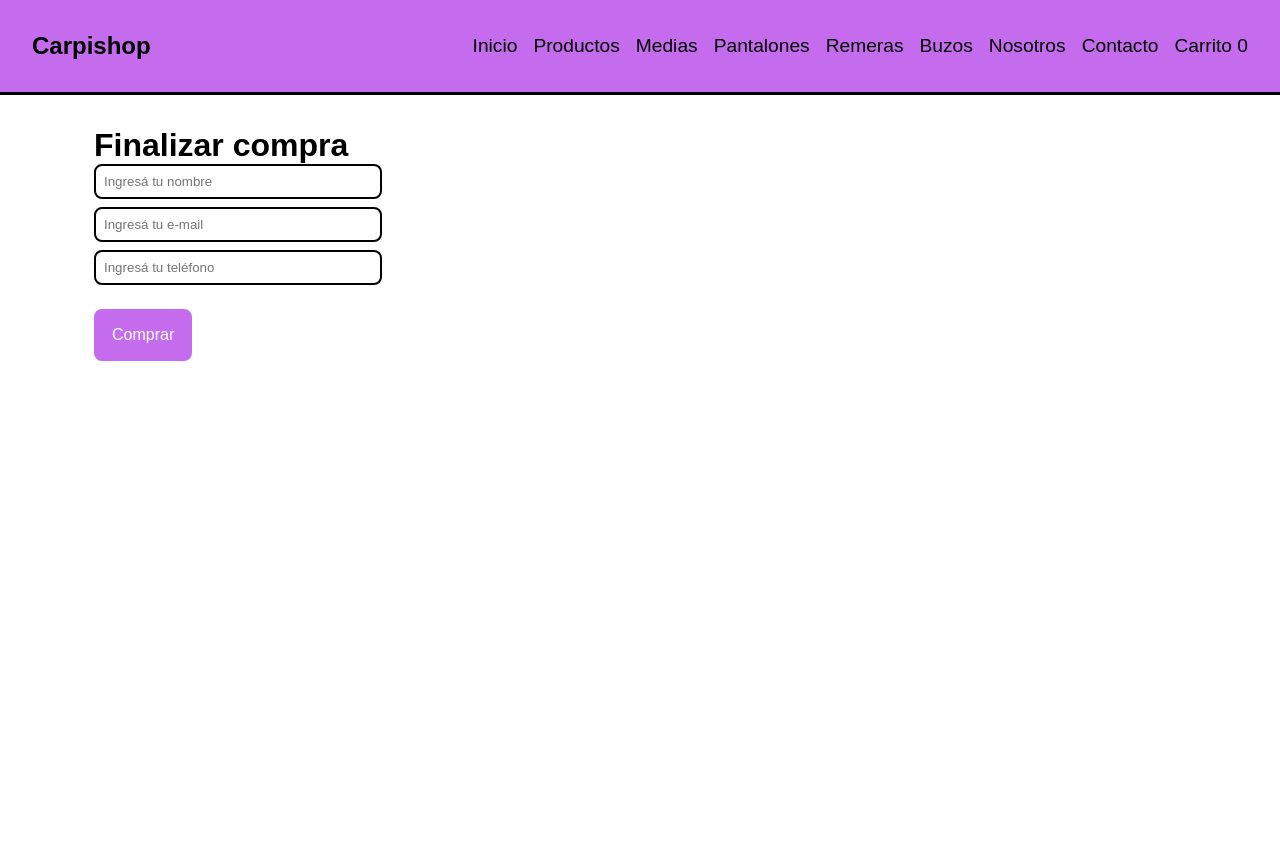
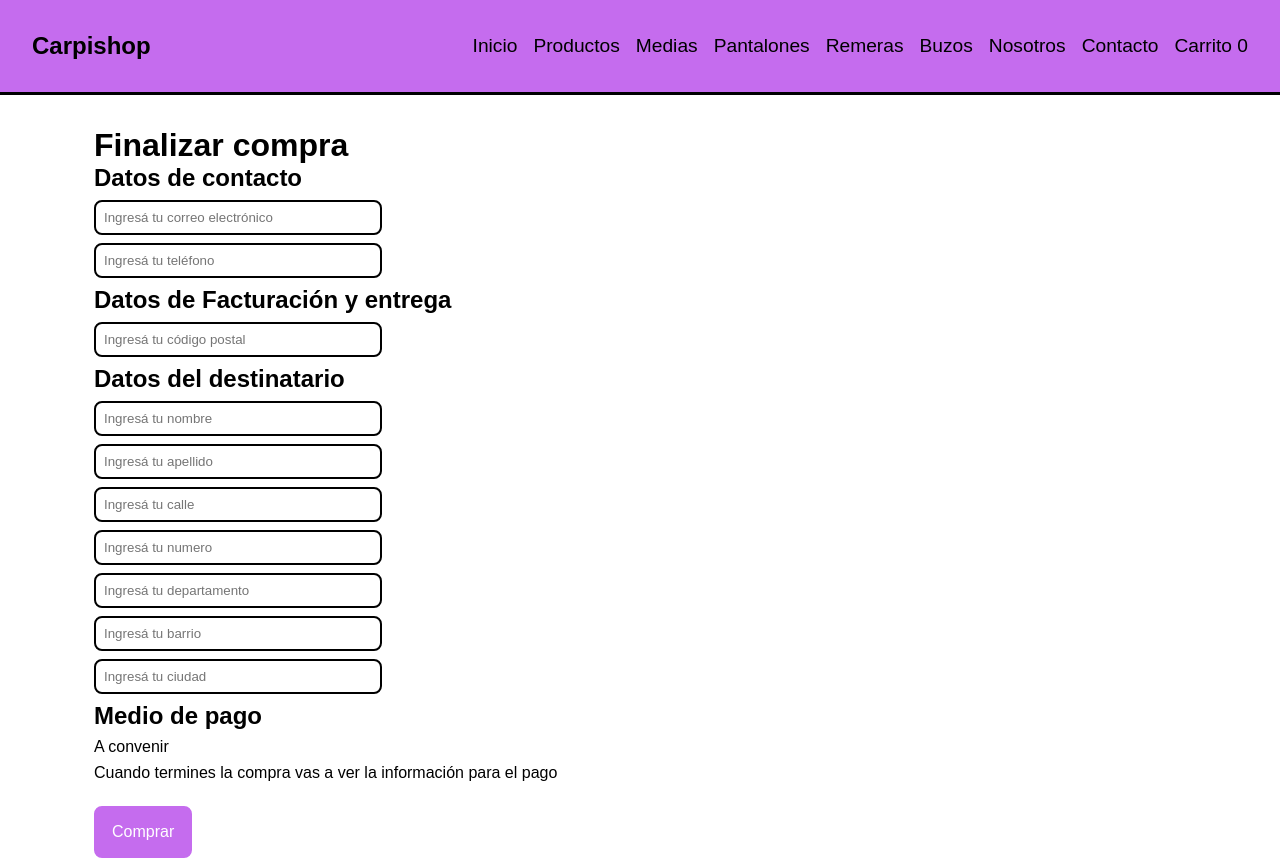
Before and after one commit to CristianEstMaida/tienda-de-ropa-react, a React (Create React App) app: page /checkout in a window 1280 px wide. Before the commit the page ends 800 px from the top, so only its background shows below. Built offline with nearby package versions, Linux system fonts and the light colour scheme.

Commit message:
Update Checkout.jsx

```diff
--- a/src/components/Checkout.jsx
+++ b/src/components/Checkout.jsx
@@ -1,4 +1,5 @@
 import React, { useContext, useState } from 'react'
+import { Link } from 'react-router-dom'
 import { CartContext } from '../context/CartContext';
 import { useForm } from 'react-hook-form';
 import { collection, addDoc } from "firebase/firestore";
@@ -21,6 +22,8 @@ const Checkout = () => {
         }
         console.log(pedido);
 
+
+
         const pedidosRef = collection(db, "pedidos");
 
         addDoc(pedidosRef, pedido)
@@ -34,8 +37,20 @@ const Checkout = () => {
     if (pedidoId) {
         return (
             <div className="container">
-                <h1 className="main-title">Muchas gracias por tu compra</h1>
+                {/* <h1 className="main-title">Muchas gracias por tu compra</h1> */}
                 <p>Tu número de pedido es: {pedidoId}</p>
+                <h2>En espera de pago</h2>
+                <p>¡Hola! ¿Cómo estás?</p>
+                <p>Nos vamos a poner en contacto por correo electrónico para arreglar los detalles del pago.</p>
+                <p>¡Gracias por tu compra!</p>
+                <h2>Cómo seguir el pedido</h2>
+                <p>Te enviaremos un correo electrónico con un link a esta página para seguir la entrega de tu compra</p>
+                <h2>Informaciones del pedido</h2>
+                <h2>Forma de entrega</h2>
+                <p>Nos comunicaremos para coordinar la entrega del producto</p>
+                <Link className="enviar" to="/">Seguir comprando</Link>
+                {/* <h2>Pedido realizado</h2>
+                <p>Dia mes, horas minutos</p> */}
             </div>
         )
     }
@@ -44,14 +59,33 @@ const Checkout = () => {
     <div className="container">
         <h1 className="main-title">Finalizar compra</h1>
         <form className="formulario" onSubmit={handleSubmit(comprar)}>
+            <h2>Datos de contacto</h2>
+            <input type="email" placeholder="Ingresá tu correo electrónico" {...register("email")} />
+            <input type="phone" placeholder="Ingresá tu teléfono" {...register("telefono")} />
 
+            <h2>Datos de Facturación y entrega</h2>
+            <input type="text" placeholder="Ingresá tu código postal" {...register("postal")} />
+
+            <h2>Datos del destinatario</h2>
             <input type="text" placeholder="Ingresá tu nombre" {...register("nombre")} />
-            <input type="email" placeholder="Ingresá tu e-mail" {...register("email")} />
-            <input type="phone" placeholder="Ingresá tu teléfono" {...register("telefono")} />
+            <input type="text" placeholder="Ingresá tu apellido" {...register("apellido")} />
+            <input type="text" placeholder="Ingresá tu calle" {...register("calle")} />
+            <input type="text" placeholder="Ingresá tu numero" {...register("numero")} />
+            <input type="text" placeholder="Ingresá tu departamento" {...register("departamento")} />
+            <input type="text" placeholder="Ingresá tu barrio" {...register("barrio")} />
+            <input type="text" placeholder="Ingresá tu ciudad" {...register("ciudad")} />
+            <h2>Medio de pago</h2>
+            <p>A convenir</p>
+            <p>Cuando termines la compra vas a ver la información para el pago</p>
+            {/* <p>Tarjeta de crédito o débito</p>
+            <p>Tarjetas aceptadas</p>
+            <a className="enviar" href='http://link.mercadopago.com.ar/colorium' target="_blank" rel="noopener noreferrer" type='submit'>Pagar</a> */}
 
             <button className="enviar" type="submit">Comprar</button>
 
         </form>
+
+
     </div>
   )
 }
```
